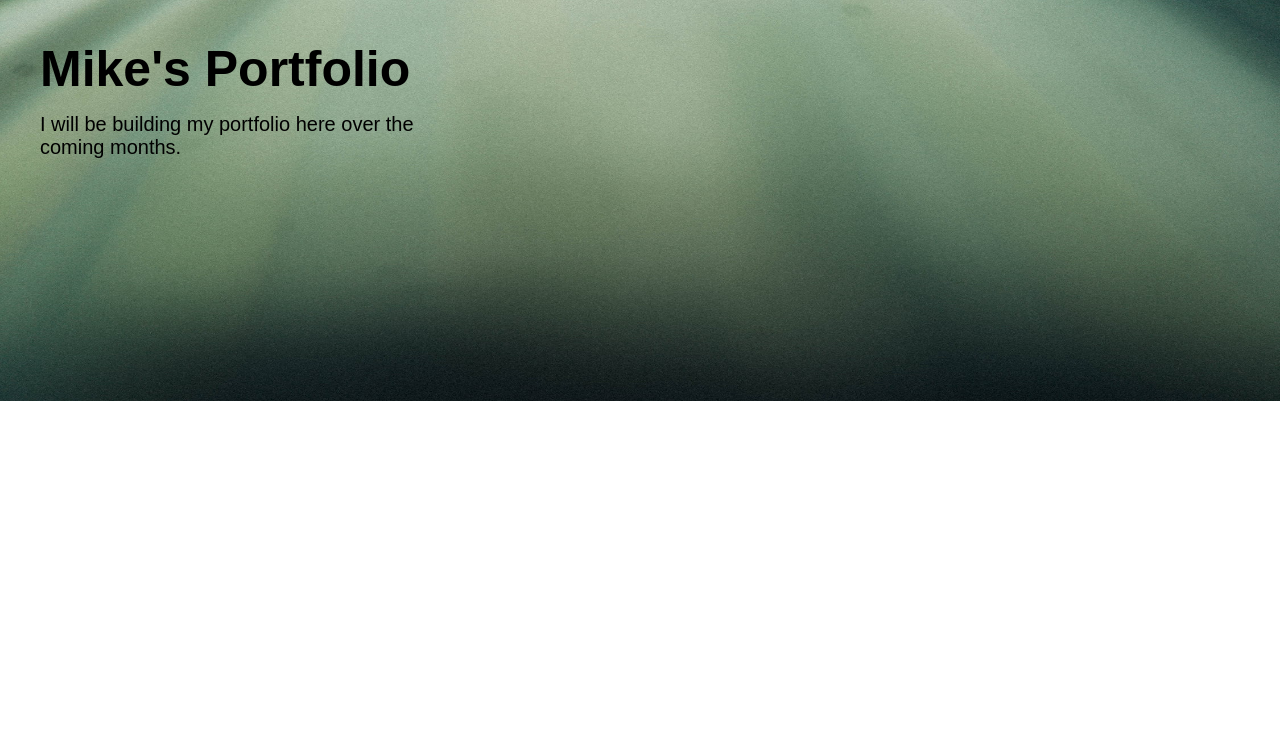
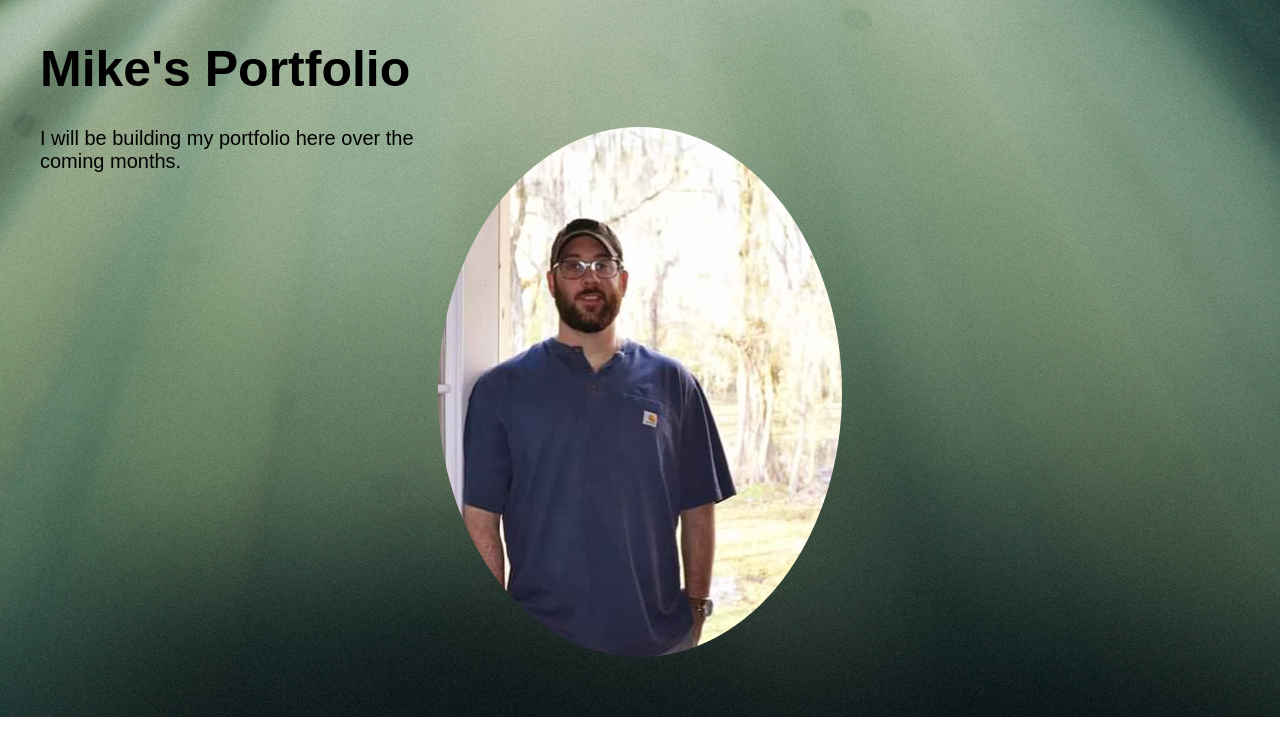
Before and after one commit to m-i-k-e-s/m-i-k-e-s.github.io, a plain HTML site: page index.html in a window 1280 px wide. Drawn offline with Linux system fonts and the light colour scheme.

Commit message:
added image and rounded
pic

```diff
--- a/index.html
+++ b/index.html
@@ -19,6 +19,7 @@
         </div>
 
         <div class="Content2">
+            <img src="https://github.com/m-i-k-e-s/m-i-k-e-s.github.io/blob/main/temp-pic.jpg">
         </div>
 
         <div class="Content3small">
--- a/style.css
+++ b/style.css
@@ -3,6 +3,10 @@ body {
     background-repeat: no-repeat;
     background-size: 100% 100%;
 }
+
+img {
+    border-radius: 50%;
+  }
 
 .container {
     padding: 2rem;
@@ -41,6 +45,7 @@ body {
     font-family: Arial, Helvetica, sans-serif;
     font-size: 20px;
     font-weight: normal;
+
 }
 
 .Content3small {
```
